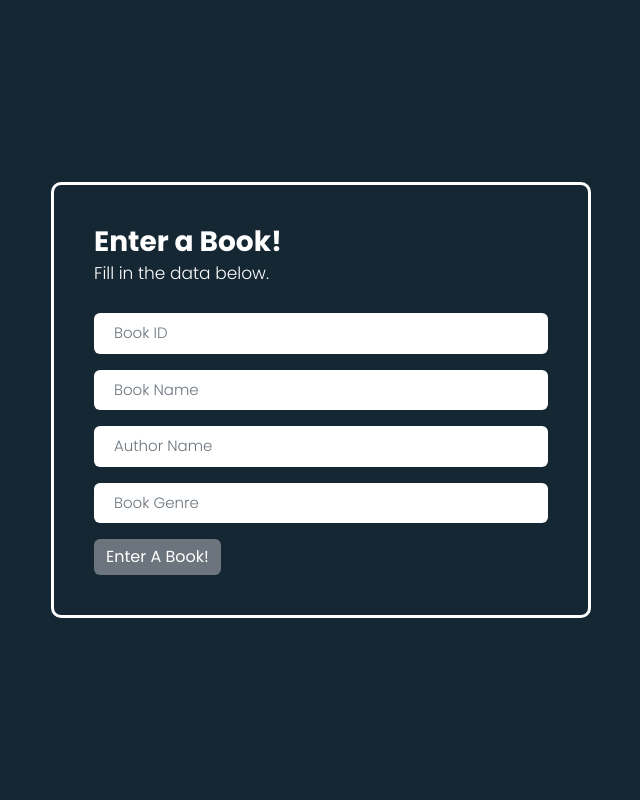
After one commit to NotAlpha45/Server-Programming-Lab, a Node server app: page /enter_books in a window 1280 px wide. The commit adds this page. Shown: the whole page, without its empty margins (319-959 px from the left). Run offline with Node 20, Linux system fonts and the light colour scheme; some libraries are stand-ins or nearby versions.

Commit message:
Added form for book entry and some styling

```diff
--- a/backend/controllers/book_controller.js
+++ b/backend/controllers/book_controller.js
@@ -1,18 +1,18 @@
 import BookModel from "../models/book_schema.js";
 
-const show_books = function (req, res) {
-  res.render("table.ejs");
+const show_book_form = function (req, res) {
+  res.render("book_form.ejs");
 };
 
-const post_books = function (req, res) {
+const post_books = async function (req, res) {
   const book = new BookModel({
-    book_id: req.body.id,
+    book_id: Number(req.body.id),
     book_name: req.body.name,
     book_author: req.body.author,
     book_genre: req.body.genre,
   });
 
-  book
+  await book
     .save()
     .then(function () {
       console.log("Book saved successfully!");
@@ -25,15 +25,10 @@ const post_books = function (req, res) {
     });
 };
 
-const get_books = function (req, res) {
-  const books = BookModel.find({}, function (err, books) {
-    if (err) {
-      console.log(err);
-      res.redirect("/books");
-    } else {
-      res.render("table.ejs", books);
-    }
-  });
+const get_books = async function (req, res) {
+  const books = await BookModel.find({});
+
+  res.render("table.ejs", { book_data: books });
 };
 
-export { show_books, post_books };
+export { show_book_form, post_books, get_books };
--- a/backend/routers/router.js
+++ b/backend/routers/router.js
@@ -1,11 +1,12 @@
 import express from "express";
 import index_controller from "../controllers/index_controller.js";
-import { show_books, post_books } from "../controllers/book_controller.js";
+import { show_book_form, post_books, get_books } from "../controllers/book_controller.js";
 
 const router = express.Router();
 
 router.get("", index_controller);
-router.get("/books", show_books);
+router.get("/books", get_books);
+router.get("/enter_books", show_book_form);
 router.post("/post_book", post_books);
 
 export default router;
--- /dev/null
+++ b/backend/views/book_form.ejs
@@ -0,0 +1,267 @@
+<!DOCTYPE html>
+<html lang="en">
+  <head>
+    <meta charset="UTF-8" />
+    <meta http-equiv="X-UA-Compatible" content="IE=edge" />
+    <meta name="viewport" content="width=device-width, initial-scale=1.0" />
+    <link
+      rel="stylesheet"
+      href="https://cdn.jsdelivr.net/npm/bootstrap@5.2.2/dist/css/bootstrap.min.css"
+      integrity="sha384-Zenh87qX5JnK2Jl0vWa8Ck2rdkQ2Bzep5IDxbcnCeuOxjzrPF/et3URy9Bv1WTRi"
+      crossorigin="anonymous"
+    />
+    <script
+      src="https://cdn.jsdelivr.net/npm/bootstrap@5.2.2/dist/js/bootstrap.min.js"
+      integrity="sha384-IDwe1+LCz02ROU9k972gdyvl+AESN10+x7tBKgc9I5HFtuNz0wWnPclzo6p9vxnk"
+      crossorigin="anonymous"
+    ></script>
+    <script
+      src="https://cdn.jsdelivr.net/npm/bootstrap@5.2.2/dist/js/bootstrap.bundle.min.js"
+      integrity="sha384-OERcA2EqjJCMA+/3y+gxIOqMEjwtxJY7qPCqsdltbNJuaOe923+mo//f6V8Qbsw3"
+      crossorigin="anonymous"
+    ></script>
+
+    <title>Book Form</title>
+  </head>
+  <body>
+    <div class="form-body">
+      <div class="row">
+        <div class="form-holder">
+          <div class="form-content">
+            <div class="form-items">
+              <h3>Enter a Book!</h3>
+              <p>Fill in the data below.</p>
+              <form
+                class="requires-validation"
+                method="post"
+                action="/post_book"
+                novalidate
+              >
+                <div class="col-md-12">
+                  <input
+                    class="form-control"
+                    type="text"
+                    name="id"
+                    placeholder="Book ID"
+                    required
+                  />
+                  <div class="valid-feedback">Book name field is valid!</div>
+                  <div class="invalid-feedback">
+                    Book name field cannot be blank!
+                  </div>
+                </div>
+
+                <div class="col-md-12">
+                  <input
+                    class="form-control"
+                    type="text"
+                    name="name"
+                    placeholder="Book Name"
+                    required
+                  />
+                  <div class="valid-feedback">Book name field is valid!</div>
+                  <div class="invalid-feedback">
+                    Book name field cannot be blank!
+                  </div>
+                </div>
+
+                <div class="col-md-12">
+                  <input
+                    class="form-control"
+                    type="text"
+                    name="author"
+                    placeholder="Author Name"
+                    required
+                  />
+                  <div class="valid-feedback">Author name field is valid!</div>
+                  <div class="invalid-feedback">
+                    Author name field cannot be blank!
+                  </div>
+                </div>
+
+                <div class="col-md-12">
+                  <input
+                    class="form-control"
+                    type="text"
+                    name="genre"
+                    placeholder="Book Genre"
+                    required
+                  />
+                  <div class="valid-feedback">Book Genre field is valid!</div>
+                  <div class="invalid-feedback">
+                    Book Genre field cannot be blank!
+                  </div>
+                </div>
+
+                <div class="form-button mt-3">
+                  <button id="submit" type="submit" class="btn btn-primary">
+                    Enter A Book!
+                  </button>
+                </div>
+              </form>
+            </div>
+          </div>
+        </div>
+      </div>
+    </div>
+
+    <style>
+      @import url("https://fonts.googleapis.com/css2?family=Poppins:wght@300;400;500;700;900&display=swap");
+
+      *,
+      body {
+        font-family: "Poppins", sans-serif;
+        font-weight: 400;
+        -webkit-font-smoothing: antialiased;
+        text-rendering: optimizeLegibility;
+        -moz-osx-font-smoothing: grayscale;
+      }
+
+      html,
+      body {
+        height: 100%;
+        background-color: #152733;
+        overflow: hidden;
+      }
+
+      .form-holder {
+        display: flex;
+        flex-direction: column;
+        justify-content: center;
+        align-items: center;
+        text-align: center;
+        min-height: 100vh;
+      }
+
+      .form-holder .form-content {
+        position: relative;
+        text-align: center;
+        display: -webkit-box;
+        display: -moz-box;
+        display: -ms-flexbox;
+        display: -webkit-flex;
+        display: flex;
+        -webkit-justify-content: center;
+        justify-content: center;
+        -webkit-align-items: center;
+        align-items: center;
+        padding: 60px;
+      }
+
+      .form-content .form-items {
+        border: 3px solid #fff;
+        padding: 40px;
+        display: inline-block;
+        width: 100%;
+        min-width: 540px;
+        -webkit-border-radius: 10px;
+        -moz-border-radius: 10px;
+        border-radius: 10px;
+        text-align: left;
+        -webkit-transition: all 0.4s ease;
+        transition: all 0.4s ease;
+      }
+
+      .form-content h3 {
+        color: #fff;
+        text-align: left;
+        font-size: 28px;
+        font-weight: 600;
+        margin-bottom: 5px;
+      }
+
+      .form-content h3.form-title {
+        margin-bottom: 30px;
+      }
+
+      .form-content p {
+        color: #fff;
+        text-align: left;
+        font-size: 17px;
+        font-weight: 300;
+        line-height: 20px;
+        margin-bottom: 30px;
+      }
+
+      .form-content label,
+      .was-validated .form-check-input:invalid ~ .form-check-label,
+      .was-validated .form-check-input:valid ~ .form-check-label {
+        color: #fff;
+      }
+
+      .form-content input[type="text"],
+      .form-content input[type="Author name"],
+      .form-content input[type="book_name"],
+      .form-content select {
+        width: 100%;
+        padding: 9px 20px;
+        text-align: left;
+        border: 0;
+        outline: 0;
+        border-radius: 6px;
+        background-color: #fff;
+        font-size: 15px;
+        font-weight: 300;
+        color: #8d8d8d;
+        -webkit-transition: all 0.3s ease;
+        transition: all 0.3s ease;
+        margin-top: 16px;
+      }
+
+      .btn-primary {
+        background-color: #6c757d;
+        outline: none;
+        border: 0px;
+        box-shadow: none;
+      }
+
+      .btn-primary:hover,
+      .btn-primary:focus,
+      .btn-primary:active {
+        background-color: #495056;
+        outline: none !important;
+        border: none !important;
+        box-shadow: none;
+      }
+
+      .form-content textarea {
+        position: static !important;
+        width: 100%;
+        padding: 8px 20px;
+        border-radius: 6px;
+        text-align: left;
+        background-color: #fff;
+        border: 0;
+        font-size: 15px;
+        font-weight: 300;
+        color: #8d8d8d;
+        outline: none;
+        resize: none;
+        height: 120px;
+        -webkit-transition: none;
+        transition: none;
+        margin-bottom: 14px;
+      }
+
+      .form-content textarea:hover,
+      .form-content textarea:focus {
+        border: 0;
+        background-color: #ebeff8;
+        color: #8d8d8d;
+      }
+
+      .mv-up {
+        margin-top: -9px !important;
+        margin-bottom: 8px !important;
+      }
+
+      .invalid-feedback {
+        color: #ff606e;
+      }
+
+      .valid-feedback {
+        color: #2acc80;
+      }
+    </style>
+  </body>
+</html>
```
Also changed, not shown: backend/views/table.ejs (+30 -39 lines).
